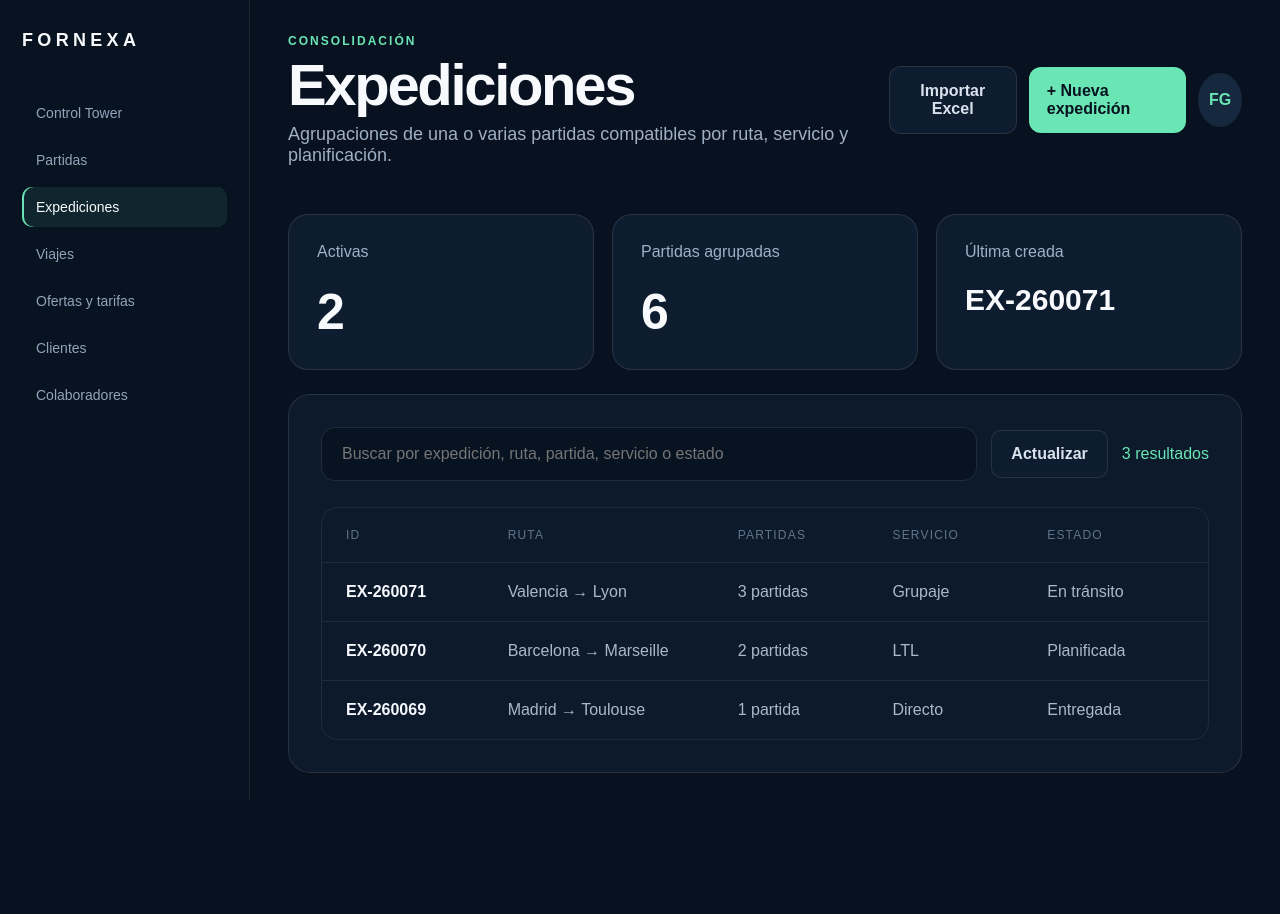
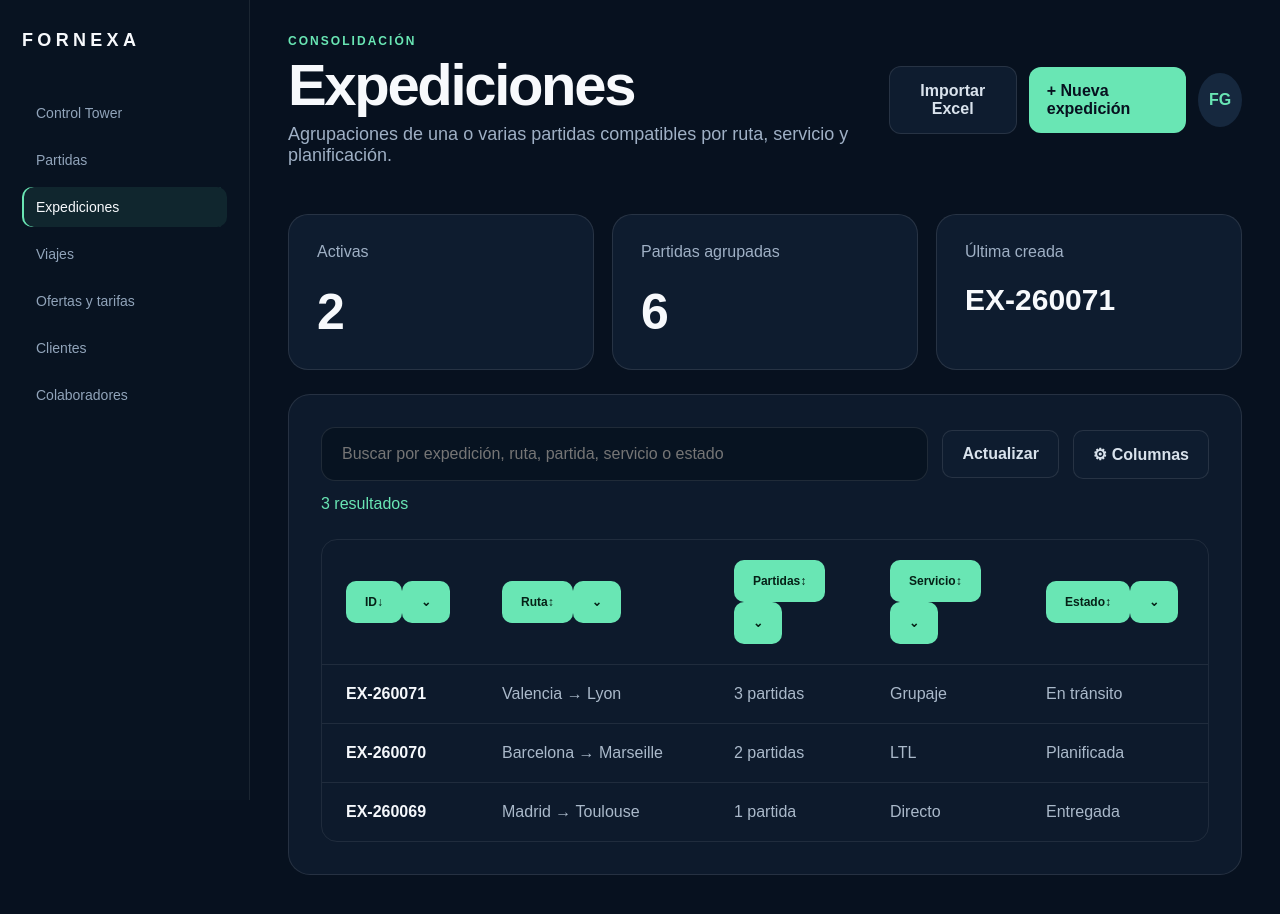
Before and after one commit to fragonh2-boop/Fornexa, a Next.js app: page /dashboard/expediciones in a window 1280 px wide. Shown: the top 914 px of the page. Before the commit the page ends 823 px from the top, so only its background shows below. Built offline with nearby package versions, Linux system fonts and the light colour scheme.

Commit message:
Add sortable filterable customizable expedition table

```diff
--- a/app/dashboard/expediciones/page.tsx
+++ b/app/dashboard/expediciones/page.tsx
@@ -15,10 +15,28 @@ type Expedicion = {
   createdAt?: string;
 };
 
+type ColumnKey = "id" | "route" | "parts" | "service" | "status" | "date";
+type SortDirection = "asc" | "desc";
+
+type ColumnDefinition = {
+  key: ColumnKey;
+  label: string;
+  defaultVisible: boolean;
+};
+
+const columns: ColumnDefinition[] = [
+  { key: "id", label: "ID", defaultVisible: true },
+  { key: "route", label: "Ruta", defaultVisible: true },
+  { key: "parts", label: "Partidas", defaultVisible: true },
+  { key: "service", label: "Servicio", defaultVisible: true },
+  { key: "status", label: "Estado", defaultVisible: true },
+  { key: "date", label: "Fecha", defaultVisible: false },
+];
+
 const demo: Expedicion[] = [
-  { id: "EX-260071", origen: "Valencia", destino: "Lyon", partidas: ["PT-260184", "PT-260185", "PT-260186"], servicio: "Grupaje", estado: "En tránsito" },
-  { id: "EX-260070", origen: "Barcelona", destino: "Marseille", partidas: ["PT-260183", "PT-260187"], servicio: "LTL", estado: "Planificada" },
-  { id: "EX-260069", origen: "Madrid", destino: "Toulouse", partidas: ["PT-260182"], servicio: "Directo", estado: "Entregada" },
+  { id: "EX-260071", origen: "Valencia", destino: "Lyon", partidas: ["PT-260184", "PT-260185", "PT-260186"], servicio: "Grupaje", estado: "En tránsito", fecha: "2026-08-04" },
+  { id: "EX-260070", origen: "Barcelona", destino: "Marseille", partidas: ["PT-260183", "PT-260187"], servicio: "LTL", estado: "Planificada", fecha: "2026-08-03" },
+  { id: "EX-260069", origen: "Madrid", destino: "Toulouse", partidas: ["PT-260182"], servicio: "Directo", estado: "Entregada", fecha: "2026-08-02" },
 ];
 
 function readExpeditions(): Expedicion[] {
@@ -36,13 +54,39 @@ function normalize(value: string) {
   return value.trim().toLocaleLowerCase("es-ES");
 }
 
+function valueFor(item: Expedicion, key: ColumnKey): string | number {
+  switch (key) {
+    case "id": return item.id;
+    case "route": return `${item.origen ?? ""} ${item.destino ?? ""}`;
+    case "parts": return item.partidas?.length ?? 0;
+    case "service": return item.servicio ?? "Varios";
+    case "status": return item.estado ?? "Planificada";
+    case "date": return item.fecha ?? item.createdAt ?? "";
+  }
+}
+
+const defaultVisibleColumns = columns.filter(column => column.defaultVisible).map(column => column.key);
+
 export default function ExpedicionesPage() {
   const [items, setItems] = useState<Expedicion[]>([]);
   const [query, setQuery] = useState("");
+  const [sortKey, setSortKey] = useState<ColumnKey>("id");
+  const [sortDirection, setSortDirection] = useState<SortDirection>("desc");
+  const [columnFilters, setColumnFilters] = useState<Partial<Record<ColumnKey, string>>>({});
+  const [visibleColumns, setVisibleColumns] = useState<ColumnKey[]>(defaultVisibleColumns);
+  const [openFilter, setOpenFilter] = useState<ColumnKey | null>(null);
+  const [showColumns, setShowColumns] = useState(false);
 
   useEffect(() => {
     const refresh = () => setItems(readExpeditions());
     refresh();
+    try {
+      const stored = localStorage.getItem("fornexa-expeditions-visible-columns");
+      if (stored) {
+        const parsed = JSON.parse(stored) as ColumnKey[];
+        if (Array.isArray(parsed) && parsed.length) setVisibleColumns(parsed);
+      }
+    } catch {}
     window.addEventListener("focus", refresh);
     window.addEventListener("storage", refresh);
     return () => {
@@ -51,27 +95,94 @@ export default function ExpedicionesPage() {
     };
   }, []);
 
-  const ordered = useMemo(() => [...items].sort((a, b) => {
+  useEffect(() => {
+    localStorage.setItem("fornexa-expeditions-visible-columns", JSON.stringify(visibleColumns));
+  }, [visibleColumns]);
+
+  const filtered = useMemo(() => {
+    const q = normalize(query);
+    const result = items.filter(item => {
+      const globalMatch = !q || normalize([
+        item.id,
+        item.origen,
+        item.destino,
+        item.servicio,
+        item.estado,
+        item.fecha,
+        ...(item.partidas ?? []),
+      ].filter(Boolean).join(" ")).includes(q);
+
+      if (!globalMatch) return false;
+
+      return Object.entries(columnFilters).every(([rawKey, rawFilter]) => {
+        const filter = normalize(rawFilter ?? "");
+        if (!filter) return true;
+        return normalize(String(valueFor(item, rawKey as ColumnKey))).includes(filter);
+      });
+    });
+
+    return result.sort((a, b) => {
+      const left = valueFor(a, sortKey);
+      const right = valueFor(b, sortKey);
+      const comparison = typeof left === "number" && typeof right === "number"
+        ? left - right
+        : String(left).localeCompare(String(right), "es", { numeric: true, sensitivity: "base" });
+      return sortDirection === "asc" ? comparison : -comparison;
+    });
+  }, [items, query, columnFilters, sortKey, sortDirection]);
+
+  const groupedParts = items.reduce((total, item) => total + (item.partidas?.length ?? 0), 0);
+  const orderedByCreation = useMemo(() => [...items].sort((a, b) => {
     const aTime = a.createdAt ? Date.parse(a.createdAt) : 0;
     const bTime = b.createdAt ? Date.parse(b.createdAt) : 0;
     if (aTime !== bTime) return bTime - aTime;
     return b.id.localeCompare(a.id, "es", { numeric: true });
   }), [items]);
 
-  const filtered = useMemo(() => {
-    const q = normalize(query);
-    if (!q) return ordered;
-    return ordered.filter((item) => normalize([
-      item.id,
-      item.origen,
-      item.destino,
-      item.servicio,
-      item.estado,
-      ...(item.partidas ?? []),
-    ].filter(Boolean).join(" ")).includes(q));
-  }, [ordered, query]);
+  function sortBy(key: ColumnKey) {
+    if (sortKey === key) setSortDirection(current => current === "asc" ? "desc" : "asc");
+    else {
+      setSortKey(key);
+      setSortDirection("asc");
+    }
+    setOpenFilter(null);
+  }
 
-  const groupedParts = items.reduce((total, item) => total + (item.partidas?.length ?? 0), 0);
+  function toggleColumn(key: ColumnKey) {
+    setVisibleColumns(current => {
+      if (current.includes(key)) {
+        if (current.length === 1) return current;
+        return current.filter(column => column !== key);
+      }
+      return columns.filter(column => [...current, key].includes(column.key)).map(column => column.key);
+    });
+  }
+
+  function resetView() {
+    setVisibleColumns(defaultVisibleColumns);
+    setColumnFilters({});
+    setSortKey("id");
+    setSortDirection("desc");
+    setQuery("");
+    setOpenFilter(null);
+  }
+
+  const activeColumns = columns.filter(column => visibleColumns.includes(column.key));
+  const gridTemplate = activeColumns.map(column => column.key === "route" ? "1.55fr" : "1fr").join(" ");
+
+  function renderCell(item: Expedicion, key: ColumnKey) {
+    switch (key) {
+      case "id": return <strong>{item.id}</strong>;
+      case "route": return <span>{item.origen || "—"} → {item.destino || "—"}</span>;
+      case "parts": {
+        const count = item.partidas?.length ?? 0;
+        return <span>{count} {count === 1 ? "partida" : "partidas"}</span>;
+      }
+      case "service": return <span>{item.servicio || "Varios"}</span>;
+      case "status": return <span>{item.estado || "Planificada"}</span>;
+      case "date": return <span>{item.fecha || "—"}</span>;
+    }
+  }
 
   return <main className={styles.shell}>
     <aside className={styles.sidebar}>
@@ -104,7 +215,7 @@ export default function ExpedicionesPage() {
       <section className={styles.metrics}>
         <article><span>Activas</span><strong>{items.filter(x => x.estado !== "Entregada").length}</strong></article>
         <article><span>Partidas agrupadas</span><strong>{groupedParts}</strong></article>
-        <article><span>Última creada</span><strong className={styles.lastId}>{ordered[0]?.id ?? "—"}</strong></article>
+        <article><span>Última creada</span><strong className={styles.lastId}>{orderedByCreation[0]?.id ?? "—"}</strong></article>
       </section>
 
       <section className={styles.panel}>
@@ -116,21 +227,42 @@ export default function ExpedicionesPage() {
             aria-label="Buscar expediciones"
           />
           <button className={styles.secondary} onClick={() => setItems(readExpeditions())}>Actualizar</button>
+          <div className={styles.viewMenuWrap}>
+            <button className={styles.secondary} onClick={() => setShowColumns(current => !current)}>⚙ Columnas</button>
+            {showColumns && <div className={styles.viewMenu}>
+              <div className={styles.viewMenuTitle}><strong>Personalizar columnas</strong><span>La vista se guarda para este usuario</span></div>
+              {columns.map(column => <label key={column.key}>
+                <input type="checkbox" checked={visibleColumns.includes(column.key)} onChange={() => toggleColumn(column.key)} />
+                <span>{column.label}</span>
+              </label>)}
+              <button onClick={resetView}>Restablecer vista</button>
+            </div>}
+          </div>
           <span>{filtered.length} resultado{filtered.length === 1 ? "" : "s"}</span>
         </div>
 
         <div className={styles.table}>
-          <div className={`${styles.row} ${styles.head}`}>
-            <span>ID</span><span>Ruta</span><span>Partidas</span><span>Servicio</span><span>Estado</span>
+          <div className={`${styles.row} ${styles.head}`} style={{ gridTemplateColumns: gridTemplate }}>
+            {activeColumns.map(column => <div className={styles.headerCell} key={column.key}>
+              <button className={styles.headerButton} onClick={() => sortBy(column.key)}>
+                <span>{column.label}</span>
+                <span className={styles.sortIcon}>{sortKey === column.key ? (sortDirection === "asc" ? "↑" : "↓") : "↕"}</span>
+              </button>
+              <button className={`${styles.filterButton} ${columnFilters[column.key] ? styles.filterActive : ""}`} onClick={() => setOpenFilter(current => current === column.key ? null : column.key)} aria-label={`Filtrar ${column.label}`}>⌄</button>
+              {openFilter === column.key && <div className={styles.filterMenu}>
+                <strong>Filtrar {column.label}</strong>
+                <input autoFocus value={columnFilters[column.key] ?? ""} onChange={event => setColumnFilters(current => ({ ...current, [column.key]: event.target.value }))} placeholder="Contiene..." />
+                <div>
+                  <button onClick={() => setColumnFilters(current => ({ ...current, [column.key]: "" }))}>Limpiar</button>
+                  <button onClick={() => setOpenFilter(null)}>Aplicar</button>
+                </div>
+              </div>}
+            </div>)}
           </div>
-          {filtered.map((item) => <Link href={`/dashboard/registros/expediciones/${item.id}`} className={styles.row} key={item.id}>
-            <strong>{item.id}</strong>
-            <span>{item.origen || "—"} → {item.destino || "—"}</span>
-            <span>{item.partidas?.length ?? 0} {(item.partidas?.length ?? 0) === 1 ? "partida" : "partidas"}</span>
-            <span>{item.servicio || "Varios"}</span>
-            <span>{item.estado || "Planificada"}</span>
+          {filtered.map(item => <Link href={`/dashboard/registros/expediciones/${item.id}`} className={styles.row} style={{ gridTemplateColumns: gridTemplate }} key={item.id}>
+            {activeColumns.map(column => <div key={column.key}>{renderCell(item, column.key)}</div>)}
           </Link>)}
-          {!filtered.length && <div className={styles.empty}>No hay expediciones que coincidan con “{query}”. Pulsa Actualizar si acabas de crearla en otra pestaña.</div>}
+          {!filtered.length && <div className={styles.empty}>No hay expediciones que coincidan con los filtros aplicados.</div>}
         </div>
       </section>
     </section>
```
